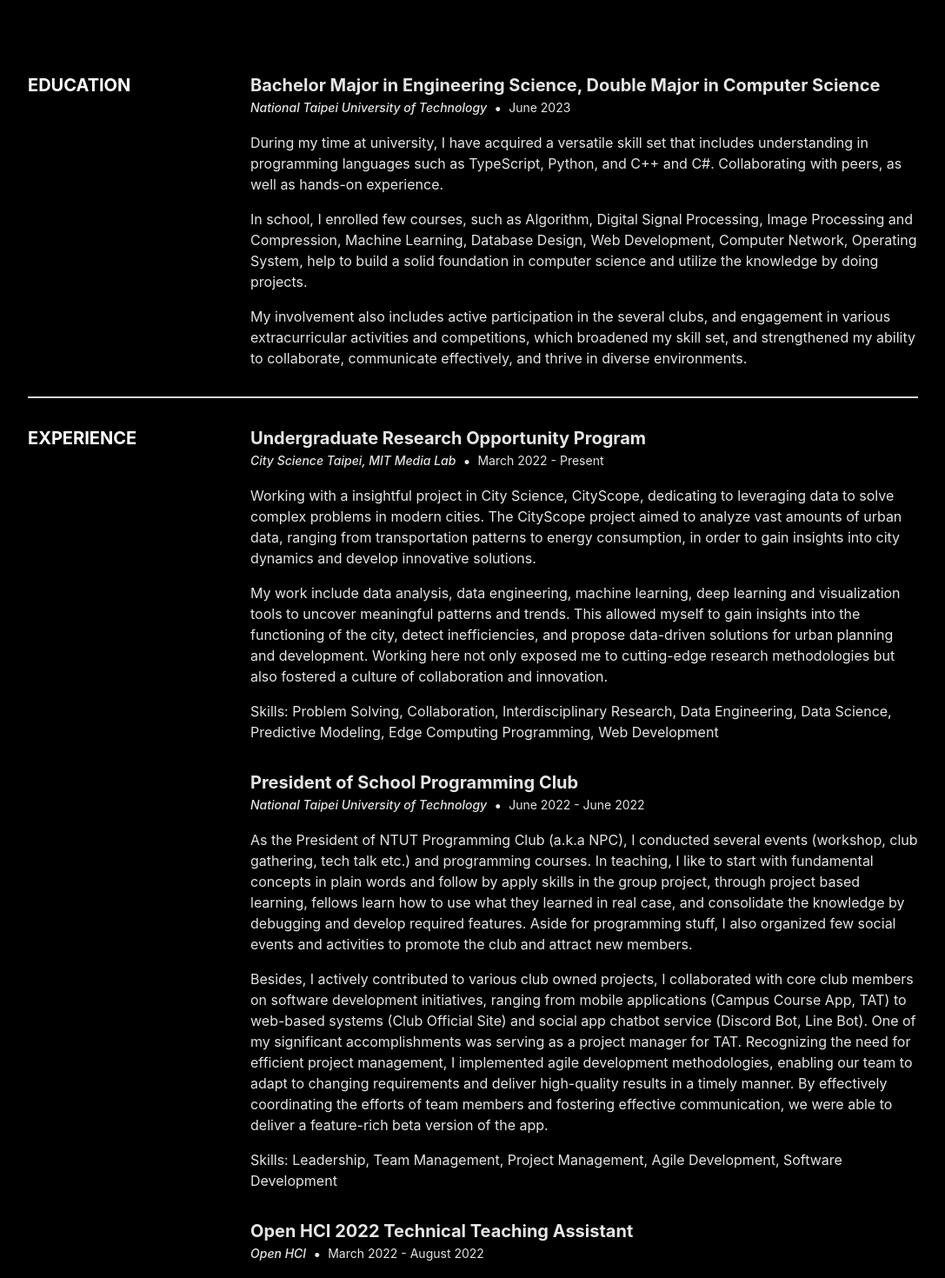
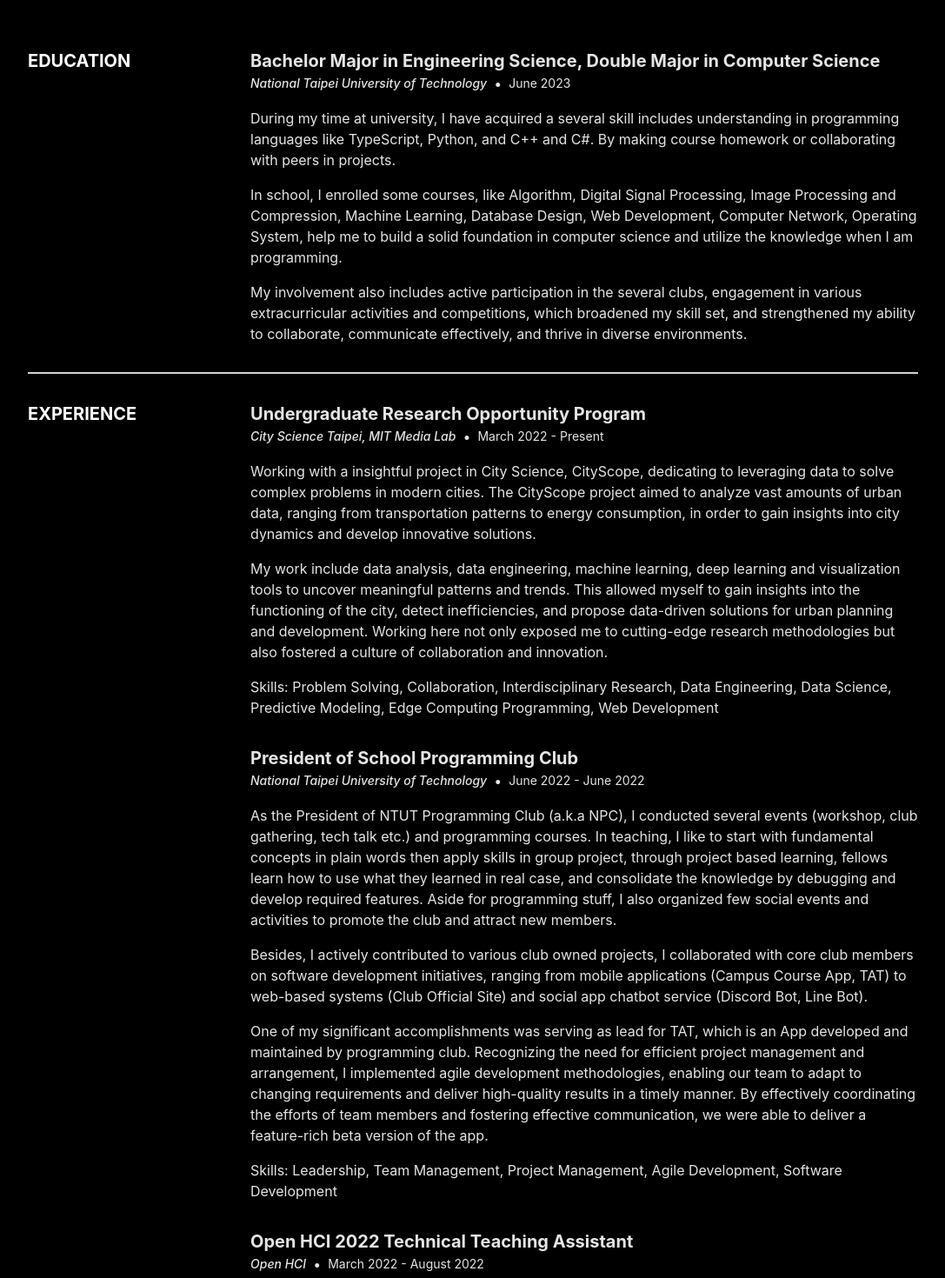
Before and after one commit to PaBaNaNa/johnsonafool.me, a Next.js app: page / in a window 1280 px wide. Shown: the part 1320-2790 px from the top of the page at 87% size, without its empty margins (96-1183 px from the left). Built offline with nearby package versions, Linux system fonts and the light colour scheme.

Commit message:
feat: layout

```diff
--- a/src/components/Sections/Hero.tsx
+++ b/src/components/Sections/Hero.tsx
@@ -1,4 +1,3 @@
-import { ChevronDownIcon } from "@heroicons/react/24/outline";
 import classNames from "classnames";
 import Image from "next/image";
 import { FC, memo } from "react";
--- a/src/components/Sections/Portfolio.tsx
+++ b/src/components/Sections/Portfolio.tsx
@@ -21,7 +21,7 @@ const Portfolio: FC = memo(() => {
   return (
     <Section className="bg-white" sectionId={SectionId.Portfolio}>
       <div className="flex flex-col gap-y-8">
-        <h2 className="text-xl font-bold text-black">Projects</h2>
+        <h2 className="text-xl font-bold text-black">Portfolio</h2>
         <div className=" w-full columns-2 md:columns-3 lg:columns-4">
           {portfolioItems.map((item, index) => {
             const { title, image } = item;
--- a/src/data/data.tsx
+++ b/src/data/data.tsx
@@ -107,7 +107,7 @@ export const heroData: Hero = {
       <p className="prose-sm text-stone-200 sm:prose-base lg:prose-lg">
         I often use <strong className="text-stone-100">johnsonafool</strong> as
         my account user name or ID, inspired by the quote of Steve Jobs{" "}
-        <strong className="text-stone-100">Stay hungry. Stay foolish.</strong>
+        <strong className="text-stone-100">Stay hungry. Stay foolish. </strong>
         Remind me stay curious, thinking differently, and maintaining a
         childlike sense of wonder.
       </p>
@@ -146,12 +146,10 @@ export const aboutData: About = {
   // description: `I am a senior year student currently working in MIT Media Lab Lab @ Taipei,
   // My previous programming experience including  C, C#, Python, TypeScript, SQL, Git, Docker, React.js, GraphQL,
   // Tensorflow, FastAPI, Unity`,
-  description: `I'm currently pursuing my degree and gaining valuable
-  hands-on experience at City Science Lab. As an eager
-  problem solver, I approach challenges by analyzing problem patterns
-  and employing programming techniques to find effective solutions.
-  My work primarily focuses on leveraging technology to enhance modern
-  urban environments, where I conduct surveys, perform research.`,
+  description: `I'm a senior student and now work at City Science Lab (CSL) as well.
+  In CSL, My work primarily focuses on using technology to enhance the communication
+  modern between urban environments and engineering, where I conduct surveys,
+  perform research.`,
   aboutItems: [
     {
       label: "Study",
@@ -165,7 +163,7 @@ export const aboutData: About = {
     },
     {
       label: "Interests",
-      text: "Startups, Outdoor Activities, Cooking, Fitness, Reading, Traveling, Volunteering",
+      text: "Startups, Cooking, Fitness, Reading, Traveling, Volunteering",
       Icon: SparklesIcon,
     },
     {
@@ -337,21 +335,21 @@ export const education: TimelineItem[] = [
     content: (
       <div className="flex flex-col gap-4">
         <p>
-          During my time at university, I have acquired a versatile skill set
-          that includes understanding in programming languages such as
-          TypeScript, Python, and C++ and C#. Collaborating with peers, as well
-          as hands-on experience.
+          During my time at university, I have acquired a several skill includes
+          understanding in programming languages like TypeScript, Python, and
+          C++ and C#. By making course homework or collaborating with peers in
+          projects.
         </p>
         <p>
-          In school, I enrolled few courses, such as Algorithm, Digital Signal
+          In school, I enrolled some courses, like Algorithm, Digital Signal
           Processing, Image Processing and Compression, Machine Learning,
           Database Design, Web Development, Computer Network, Operating System,
-          help to build a solid foundation in computer science and utilize the
-          knowledge by doing projects.
+          help me to build a solid foundation in computer science and utilize
+          the knowledge when I am programming.
         </p>
         <p>
           My involvement also includes active participation in the several
-          clubs, and engagement in various extracurricular activities and
+          clubs, engagement in various extracurricular activities and
           competitions, which broadened my skill set, and strengthened my
           ability to collaborate, communicate effectively, and thrive in diverse
           environments.
@@ -403,26 +401,29 @@ export const experience: TimelineItem[] = [
           As the President of NTUT Programming Club (a.k.a NPC), I conducted
           several events (workshop, club gathering, tech talk etc.) and
           programming courses. In teaching, I like to start with fundamental
-          concepts in plain words and follow by apply skills in the group
-          project, through project based learning, fellows learn how to use what
-          they learned in real case, and consolidate the knowledge by debugging
-          and develop required features. Aside for programming stuff, I also
-          organized few social events and activities to promote the club and
-          attract new members.
+          concepts in plain words then apply skills in group project, through
+          project based learning, fellows learn how to use what they learned in
+          real case, and consolidate the knowledge by debugging and develop
+          required features. Aside for programming stuff, I also organized few
+          social events and activities to promote the club and attract new
+          members.
         </p>
         <p>
           Besides, I actively contributed to various club owned projects, I
           collaborated with core club members on software development
           initiatives, ranging from mobile applications (Campus Course App, TAT)
           to web-based systems (Club Official Site) and social app chatbot
-          service (Discord Bot, Line Bot). One of my significant accomplishments
-          was serving as a project manager for TAT. Recognizing the need for
-          efficient project management, I implemented agile development
-          methodologies, enabling our team to adapt to changing requirements and
-          deliver high-quality results in a timely manner. By effectively
-          coordinating the efforts of team members and fostering effective
-          communication, we were able to deliver a feature-rich beta version of
-          the app.
+          service (Discord Bot, Line Bot).
+        </p>
+        <p>
+          One of my significant accomplishments was serving as lead for TAT,
+          which is an App developed and maintained by programming club.
+          Recognizing the need for efficient project management and arrangement,
+          I implemented agile development methodologies, enabling our team to
+          adapt to changing requirements and deliver high-quality results in a
+          timely manner. By effectively coordinating the efforts of team members
+          and fostering effective communication, we were able to deliver a
+          feature-rich beta version of the app.
         </p>
         <p>
           Skills: Leadership, Team Management, Project Management, Agile
@@ -443,11 +444,13 @@ export const experience: TimelineItem[] = [
           Assistant Department, I collaborate with other TAs in organizing the
           events regarding to technical sides, such as P5.js Arduino, Computer
           Vision. Try to making these differentiate from typical school course
-          by leading with real case implementation. During the workshop, TAs
-          were assigned with few fellows to cooperate making project, I provide
-          guidance and support relating to technical aspect to the group
-          participants, ensuring their understanding and able to further
-          utilizing with their ideas on HCI.
+          by leading with real case implementation.
+        </p>
+        <p>
+          During the workshop, TAs were assigned with few fellows to cooperate
+          making project, I provide guidance and support relating to technical
+          aspect to the group participants, ensuring their understanding and
+          able to further utilizing with their ideas on HCI.
         </p>
         <p>
           Throughout the workshop progress, I emphasized the importance of
@@ -494,10 +497,9 @@ export const skill: TimelineItem[] = [
           UDP, DNS, and HTTP, according to need.
         </p>
         <p>
-          It also have strong connection with operating systems, like async,
-          process management, threading, memory management, file systems, and
-          interprocess communication. To make the server scalable, they are all
-          important.
+          It has strong connection with operating systems, like async, process
+          management, threading, memory management, file systems, and . To make
+          the server scalable, they are all important.
         </p>
         <p>
           Some of my friends like to joke around backend is really easy, since
@@ -527,10 +529,6 @@ export const skill: TimelineItem[] = [
           become the go to standard in web development.
         </p>
         <p>
-          In state management, I usually use Redux-Saga and it is very handful
-          for dealing with side effects.
-        </p>
-        <p>
           In styling, I usually work with styled component, usually I got layout
           from Figma, and implement it with styled component. I also use
           TailwindCSS these days, when I am doing my own project or prototype
@@ -540,49 +538,55 @@ export const skill: TimelineItem[] = [
         <p>
           In CityScope project, there are many visualizations relating to urban,
           We usually doing the stack with React.js, Redux-Saga, DeckGL, and
-          Mapbox to integrate with backend and database.
+          Mapboxgl to integrate with backend and database.
         </p>
       </div>
     ),
   },
-  {
-    date: "",
-    location: "Postgres, MySQL, MongoDB, Redis, Neo4j, Prisma",
-    title: "Database Design & Management",
-    content: (
-      <div className="flex flex-col gap-4">
-        <p>""""</p>
-      </div>
-    ),
-  },
-  {
-    date: "",
-    location: "Tensorflow, Scikit-Learn, Airflow, Kafka, Spark, Hadoop, Pandas",
-    title: "Data Engineering & Data Science",
-    content: (
-      <div className="flex flex-col gap-4">
-        <p>""""</p>
-      </div>
-    ),
-  },
-  {
-    date: "",
-    location:
-      "Linux (Ubuntu), GCP, Git Flow, Github CI / CD, Docker, Nginx, Terraform",
-    title: "DevOps",
-    content: (
-      <div className="flex flex-col gap-4">
-        <p>""""</p>
-      </div>
-    ),
-  },
+  // {
+  //   date: "",
+  //   location: "Postgres, MySQL, MongoDB, Redis, Neo4j, Prisma",
+  //   title: "Database Design & Management",
+  //   content: (
+  //     <div className="flex flex-col gap-4">
+  //       <p></p>
+  //       <p></p>
+  //       <p></p>
+  //     </div>
+  //   ),
+  // },
+  // {
+  //   date: "",
+  //   location: "Tensorflow, Scikit-Learn, Airflow, Kafka, Spark, Hadoop, Pandas",
+  //   title: "Data Engineering & Data Science",
+  //   content: (
+  //     <div className="flex flex-col gap-4">
+  //       <p>""""</p>
+  //     </div>
+  //   ),
+  // },
+  // {
+  //   date: "",
+  //   location:
+  //     "Linux (Ubuntu), GCP, Git Flow, Github CI / CD, Docker, Nginx, Terraform",
+  //   title: "DevOps",
+  //   content: (
+  //     <div className="flex flex-col gap-4">
+  //       <p>""""</p>
+  //     </div>
+  //   ),
+  // },
   {
     date: "",
     location: "Babylon.js, Three.js, Unity",
-    title: "ThreeD Modeling & Rendering",
+    title: "Three Dimension Modeling & Rendering",
     content: (
       <div className="flex flex-col gap-4">
-        <p>""""</p>
+        <p>
+          I also try 3D rendering before, and there are some difference between
+          WebGL and Unity Engine, I more prefer to use Three.js for the the
+          convenience of integrating with React.js.
+        </p>
       </div>
     ),
   },
@@ -614,14 +618,11 @@ export const testimonial: TestimonialSection = {
     },
     {
       name: "",
-      text: `A photograph of an intersection on a street,
-      showcasing the revitalization efforts taken by the city.
-      The photo should include newly planted trees and modern
-      buildings replacing the old ones, and a bus route passing
-      through the intersection, highlighting the improved public
-      transportation infrastructure. during the golden hour with warm,
-      orange lighting, and shot with a tilt-shift lens
-      using a 24mm lens. (民權東路二段)`,
+      text: `A photograph of a bustling street in modern-night Japan.
+      The vibrant cityscape stretches out before you, illuminated by a
+      colorful array of neon lights. The air is filled with a mix of
+      excitement and serenity as people go about their evening
+      activities. (民權東路二段)`,
       image: "",
     },
   ],
```
